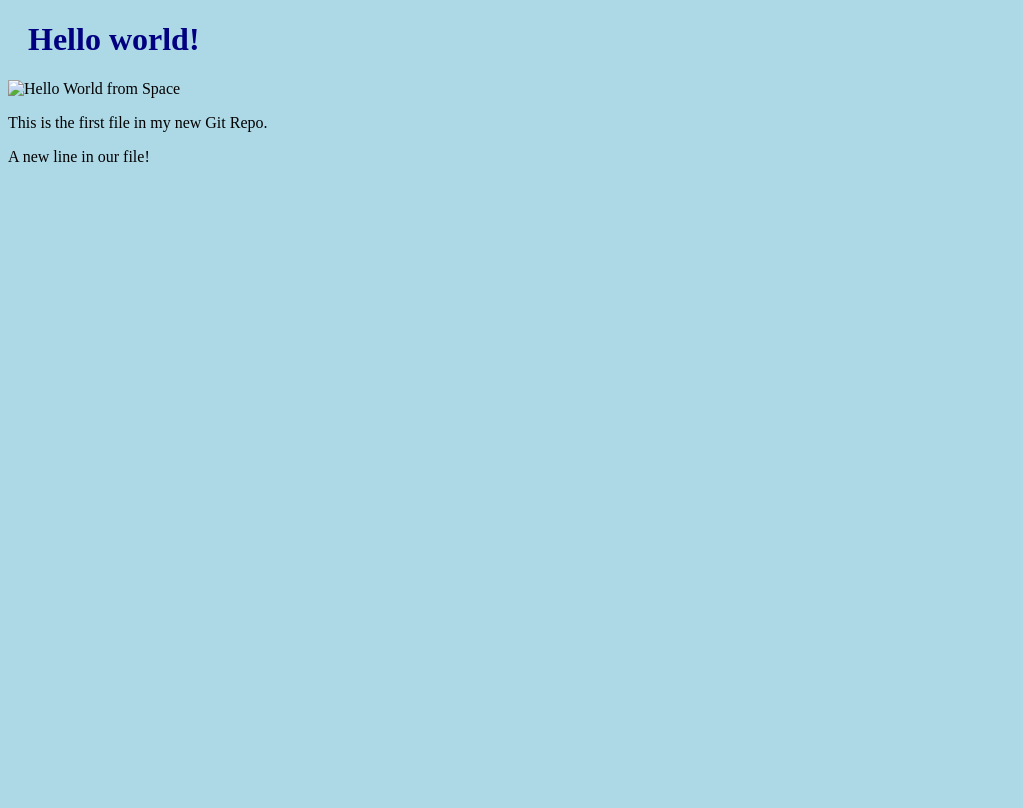
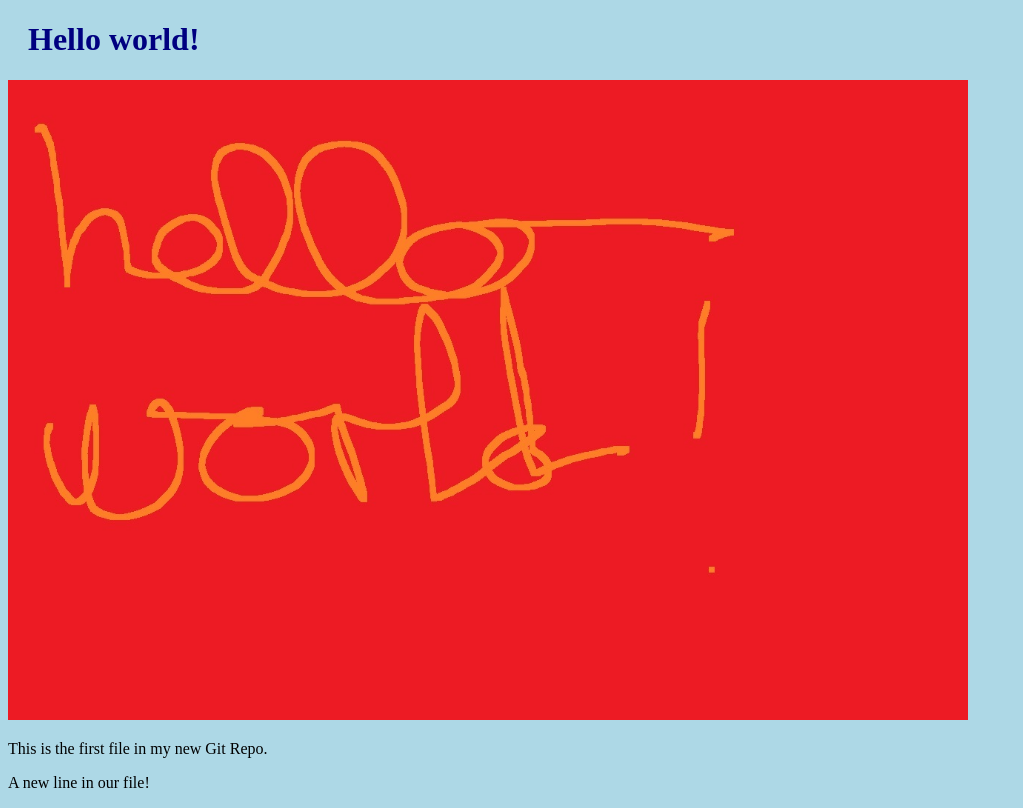
Before and after one commit to bramblesX/bonjour, a plain HTML site: page index.html in a window 1280 px wide. Shown: the whole page, without its empty margins (0-1023 px from the left). Drawn offline with Linux system fonts and the light colour scheme.

Commit message:
amended image added index.html

```diff
--- a/index.html
+++ b/index.html
@@ -7,7 +7,7 @@
 <body>
 
 <h1>Hello world!</h1>
-<div><img src="img_hello_world.jpg" alt="Hello World from Space"
+<div><img src="1_img_hello_world.jpg" alt="Hello World from Space"
 style="width:100%;max-width:960px"></div>
 <p>This is the first file in my new Git Repo.</p>
 <p>A new line in our file!</p>
```
Also changed, not shown: 1_img_hello_world.jpg (added), img_hello_world.jpg (deleted).
